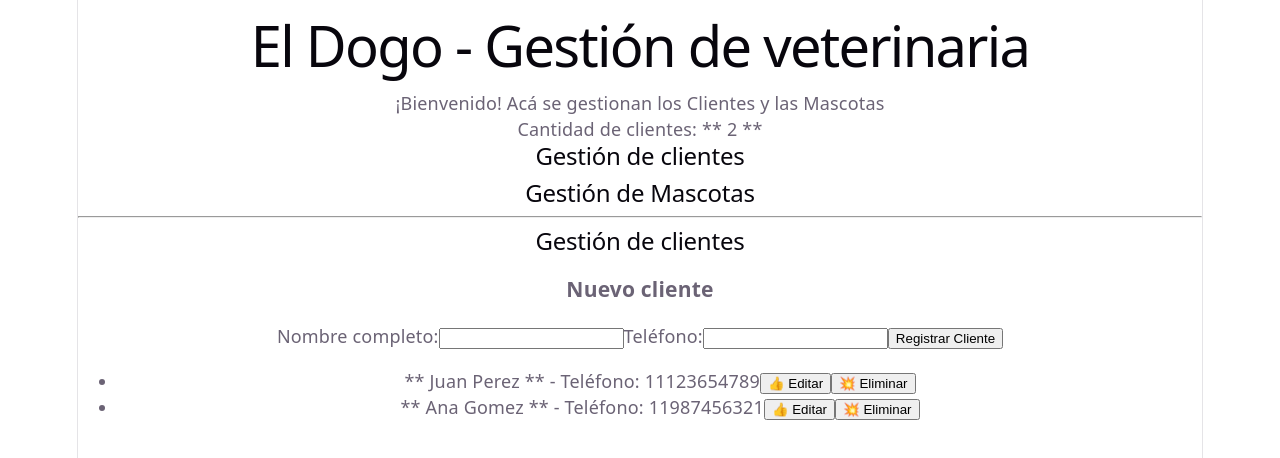
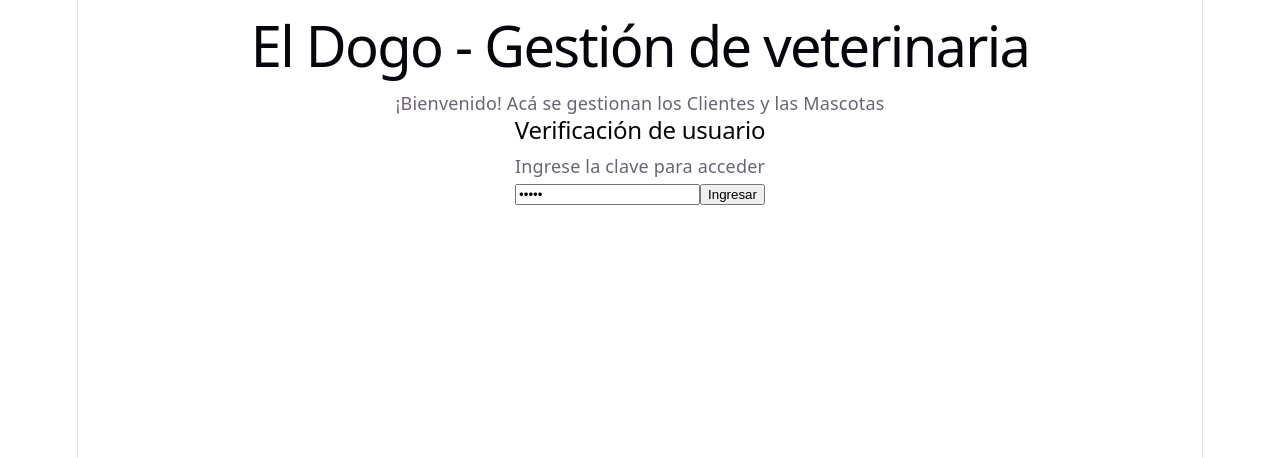
Before and after one commit to Walter-Lauxmann/el-dogo-react-3, a React (Vite) app: page / in a window 1280 px wide. Shown: the top 458 px of the page. Built offline with nearby package versions, Linux system fonts and the light colour scheme.

Commit message:
05 - Login

```diff
--- a/src/App.jsx
+++ b/src/App.jsx
@@ -1,6 +1,7 @@
 import { useState } from 'react';
 import FormularioCliente from './components/FormularioCliente';
 import ClienteItem from './components/clienteItem';
+import Login from './components/Login';
 import './App.css';
 
 function App() {
@@ -9,6 +10,12 @@
     {id: 1, nombre: 'Juan Perez', telefono: '11123654789'},
     {id: 2, nombre: 'Ana Gomez', telefono: '11987456321'}
   ]);
+
+  const [estaLogueado, setEstaLogueado] = useState(false);
+
+  const manejadorLogin = (estado) => {
+    setEstaLogueado(estado);
+  }
 
   const agregarNuevoCliente = (nuevoCliente) => {
     setClientes([...clientes, nuevoCliente]);
@@ -37,11 +44,12 @@
 
   return (
     <>
-      <div>
         <h1> {nombreApp} </h1>
         <p>¡Bienvenido! Acá se gestionan los Clientes y las Mascotas</p>
+      {estaLogueado ? (
+        <div>
+          <section>
           <p>Cantidad de clientes: ** {clientes.length} **</p>
-        <section>
             <h2>Gestión de clientes</h2>
             <h2>Gestión de Mascotas</h2>
           </section>
@@ -63,6 +71,20 @@
             </ul>
           </section>
         </div>
+      ) : (
+        <div>
+          <Login onLoginExitoso={manejadorLogin} />
+        </div>
+      )
+    }
+
+    {estaLogueado && (
+      <button onClick={() => setEstaLogueado(false)}>
+        Salir
+      </button>
+    )}
+
+
     </>
 
   )
--- /dev/null
+++ b/src/components/Login.jsx
@@ -0,0 +1,36 @@
+import { useState } from "react";
+
+function Login ({ onLoginExitoso }) {
+    const [password, setPassword] = useState(false);
+    const PASSWORD_SECRETA = 'elDogo2026';
+
+    const manejadorEnviar = (e) => {
+        e.preventDefault();
+
+        if(password === PASSWORD_SECRETA) {
+            onLoginExitoso(true);
+        } else {
+            alert('Contraseña incorrecta. ¡Acceso denegado!');
+            setPassword('');
+        }
+    };
+
+    return (
+        <div>
+            <h2>Verificación de usuario</h2>
+            <p>Ingrese la clave para acceder</p>
+
+            <form onSubmit={manejadorEnviar}>
+                <input
+                type="password"
+                placeholder="Contraseña"
+                value={password}
+                onChange={(e) => setPassword(e.target.value)}
+            />
+            <button type="submit">Ingresar</button>
+            </form>
+        </div>
+    )
+}
+
+export default Login;
```
Lines whose indentation alone changed are shown as unchanged.
